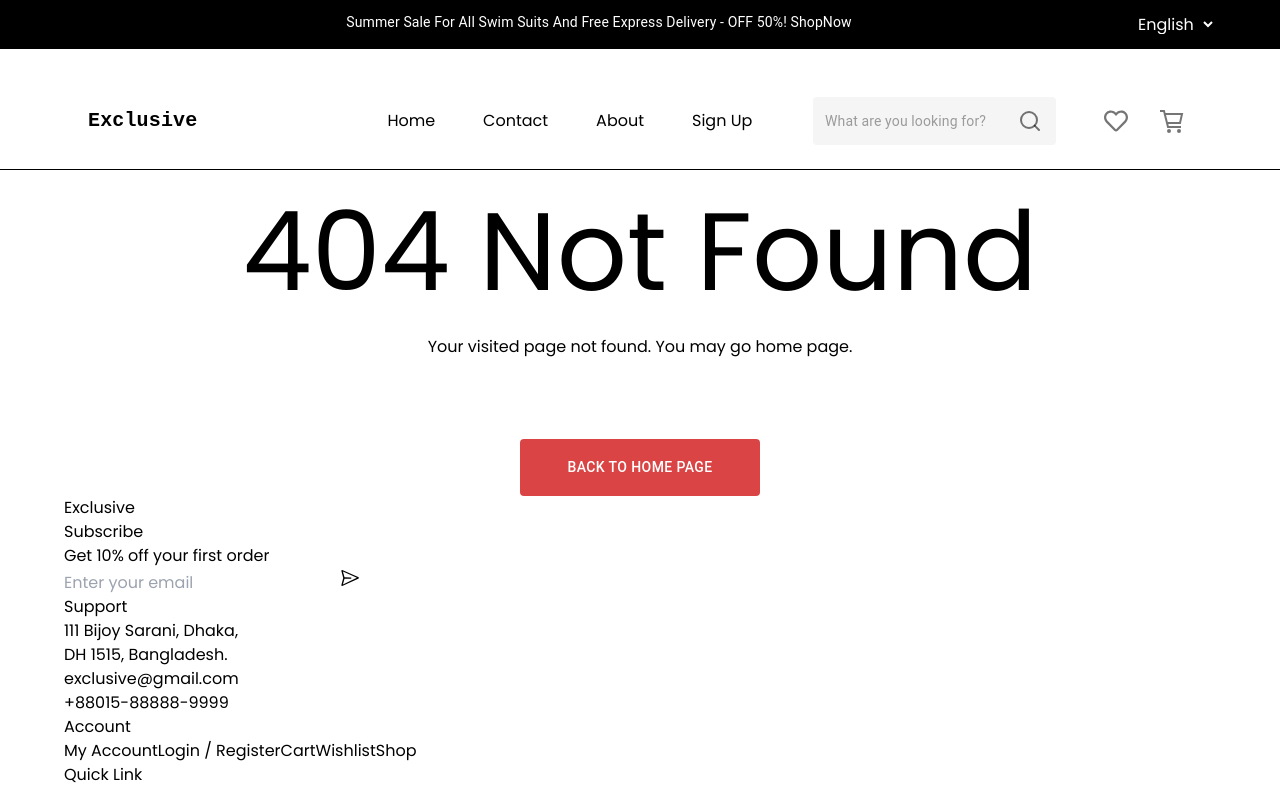
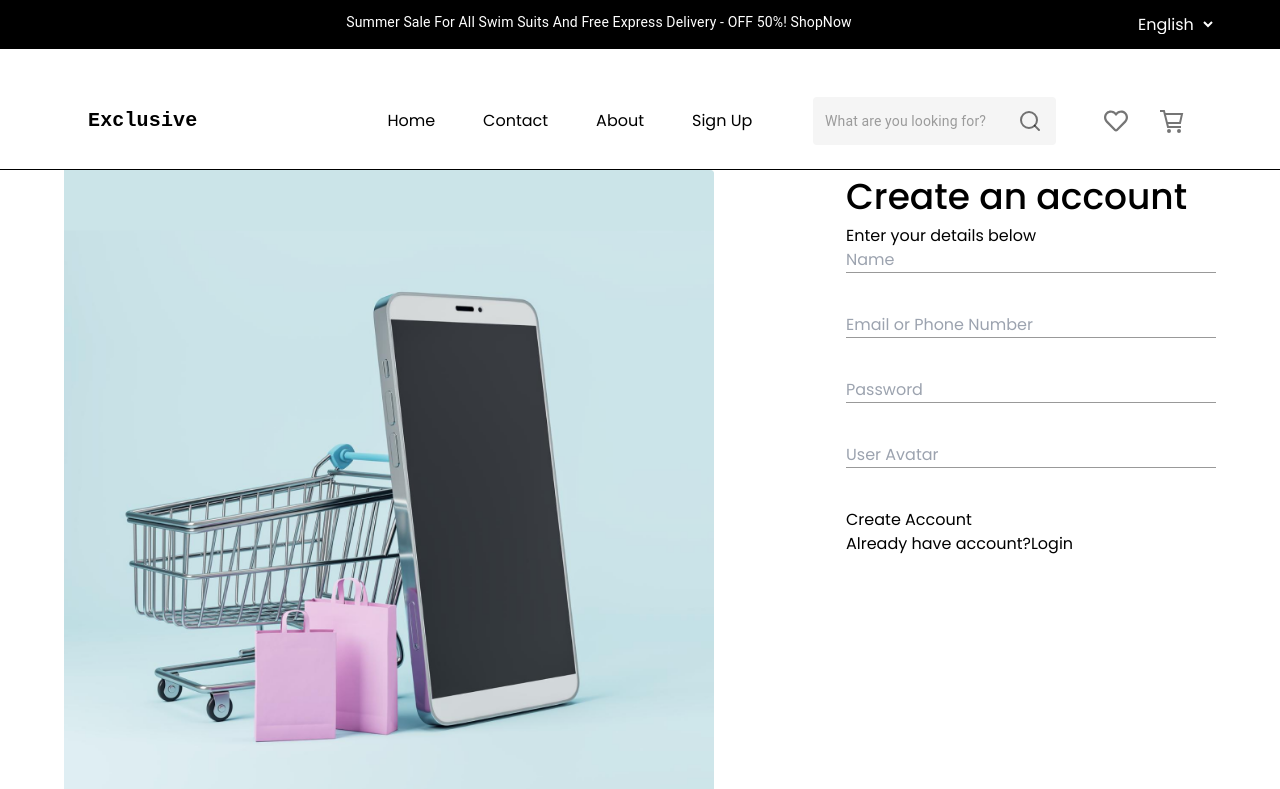
Before and after one commit to Nazirdin1/ex-store, a React (Vite) app: page /signup in a window 1280 px wide. Shown: the top 789 px of the page. Built offline with nearby package versions, Linux system fonts and the light colour scheme.

Commit message:
modified:   src/components/header/Header.jsx 	modified:   src/pages/signUp/Form.jsx 	modified:   src/routes/routes.jsx

```diff
--- a/src/components/header/Header.jsx
+++ b/src/components/header/Header.jsx
@@ -16,7 +16,7 @@ import MenuIcon from "@mui/icons-material/Menu";
 import Search from "../search/Search";
 import { FaRegHeart } from "react-icons/fa";
 import { GrCart } from "react-icons/gr";
-import { VscAccount } from "react-icons/vsc";
+// import { VscAccount } from "react-icons/vsc";
 
 
 
@@ -165,9 +165,6 @@ const {items: likeItems} = useSelector(store => store.like)
             }} >
               <GrCart  />  {items.length > 0 && cartCount}
             </IconButton>
-            <IconButton sx={{display:'none'}}>
-              <VscAccount/>
-            </IconButton>
           </Box>
         </Toolbar>
       </Container>
--- a/src/pages/signUp/Form.jsx
+++ b/src/pages/signUp/Form.jsx
@@ -3,7 +3,8 @@ import SideImage from "../../assets/sign-up-fon.png";
 import { Link } from "react-router-dom";
 const url = "https://api.escuelajs.co/api/v1/users/";
 
-export default function FormExample({ setIsSuccess }) {
+export default function FormExample(props) {
+    const {setIsSuccess} = props
   const handleSubmit = async (evt) => {
     evt.preventDefault();
     const form = evt.target;
@@ -24,6 +25,7 @@ export default function FormExample({ setIsSuccess }) {
     }
     const response = await req.json();
     console.log(response);
+
   };
 
   return (
--- /dev/null
+++ b/src/pages/signUp/SignUp.jsx
@@ -0,0 +1,16 @@
+import React, { useState } from 'react'
+import Form from "./Form"
+import Login from "./Login"
+
+const SignUp = () => {
+    const [isSuccess, setIsSuccess] = useState(false)
+    const [user, setUser] = useState(null)
+  return (
+    <div>
+        {!isSuccess && <Form setIsSuccess={setIsSuccess}/>}
+        {isSuccess && <Login setIsSuccess={setIsSuccess} setUser={setUser}/>}
+    </div>
+  )
+}
+
+export default SignUp
--- a/src/routes/routes.jsx
+++ b/src/routes/routes.jsx
@@ -12,6 +12,7 @@ import NotFoundPage from "../pages/not-found-page/NotFounPage";
 import FormExample from "../pages/signUp/Form";
 import LoginExample from "../pages/signUp/Login";
 import Profile1 from "../components/profile1/Profile1";
+import SignUp from "../pages/signUp/SignUp";
 
 const menu = [
     {
@@ -20,8 +21,13 @@ const menu = [
         component: HomePage
     },
     {
+        path: "/signup",
+        name: "SignUp",
+        component: SignUp
+    },
+    {
         path: "/form",
-        name: "SignUp",
+        name: "Form",
         component: FormExample
     },
     {
```
